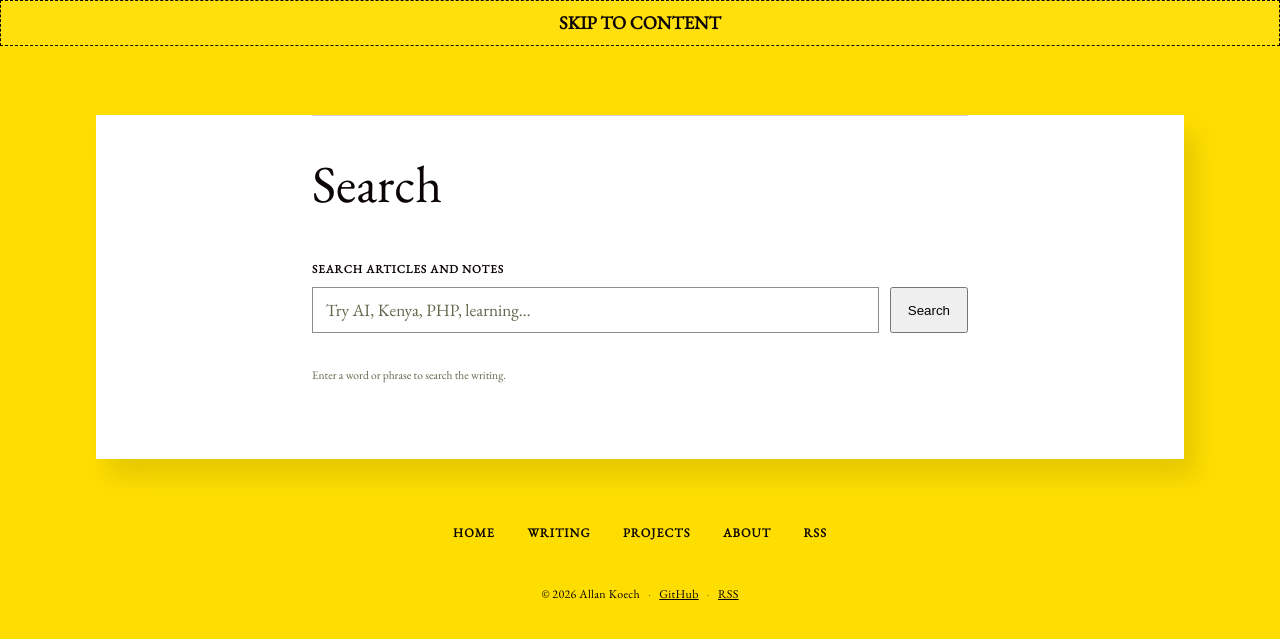
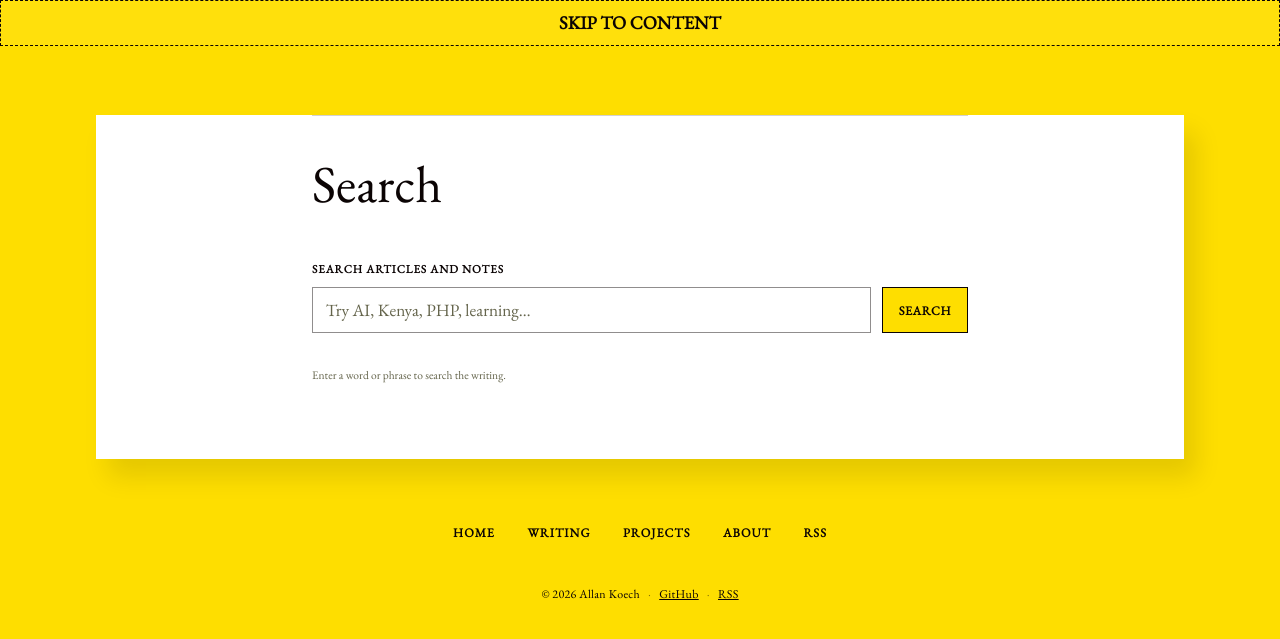
Before and after one commit to atonui/jekyll-blog, a Jekyll site: the page built from search.md, in a window 1280 px wide. Shown: the top 639 px of the page. Built offline with Jekyll 4.4.1, drawn with Linux system fonts in a browser that asks for light colours.

Commit message:
Style search buttons with the yellow site accent

```diff
--- a/_sass/_search.scss
+++ b/_sass/_search.scss
@@ -51,10 +51,25 @@
 
 #search .search-submit,
 .search-page .search-submit {
+  appearance: none;
   flex: 0 0 auto;
   margin: 0;
   padding: .7rem 1rem;
+  border: 1px solid $text-color;
+  border-radius: 0;
+  background-color: $brand-color;
+  color: $text-color;
+  font-family: $font-family;
+  font-size: .78rem;
+  font-weight: 700;
+  letter-spacing: .04em;
+  text-transform: uppercase;
   cursor: pointer;
+}
+
+#search .search-submit:hover,
+.search-page .search-submit:hover {
+  background-color: darken($brand-color, 7%);
 }
 
 #search__input::placeholder,
```
